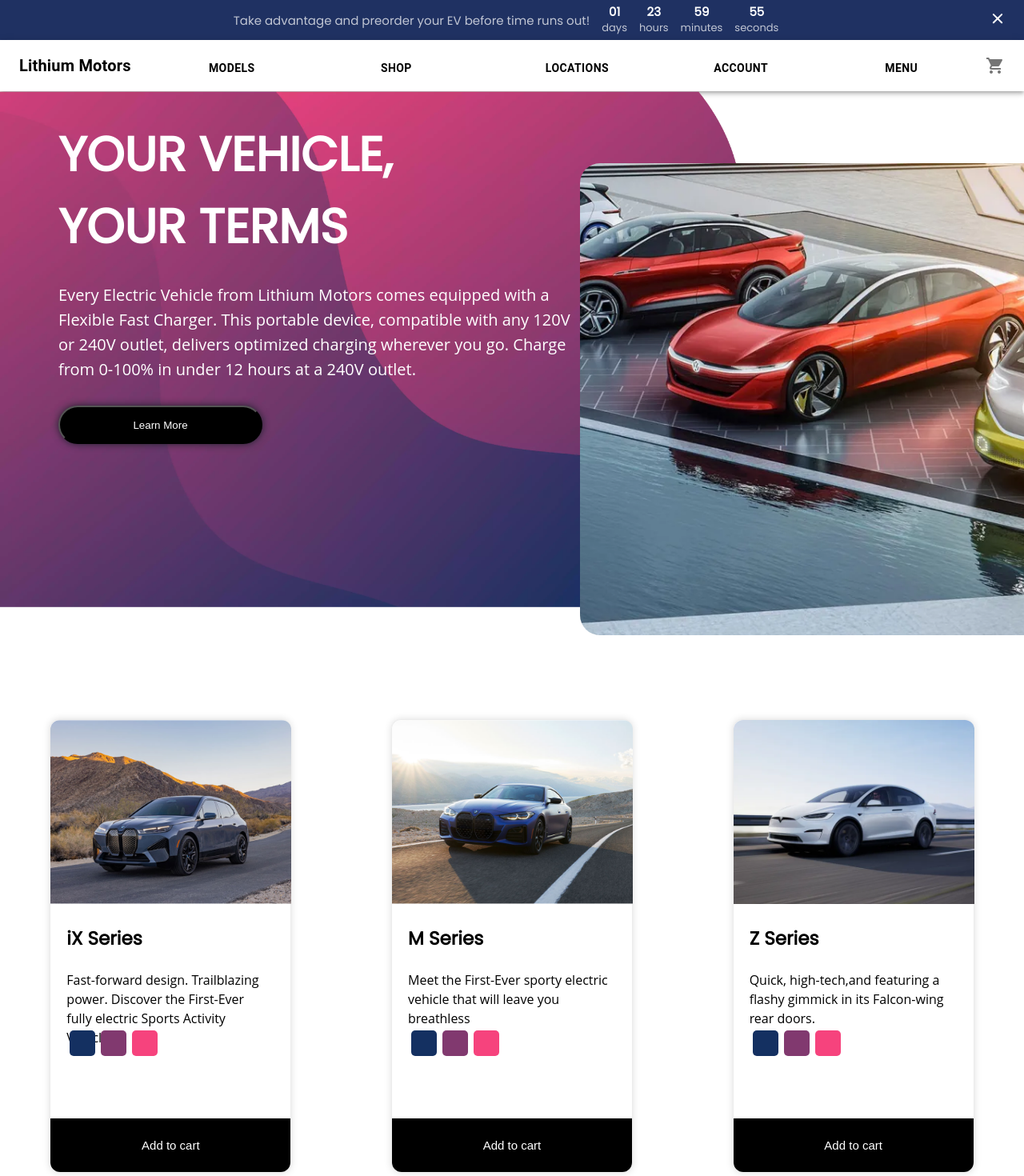
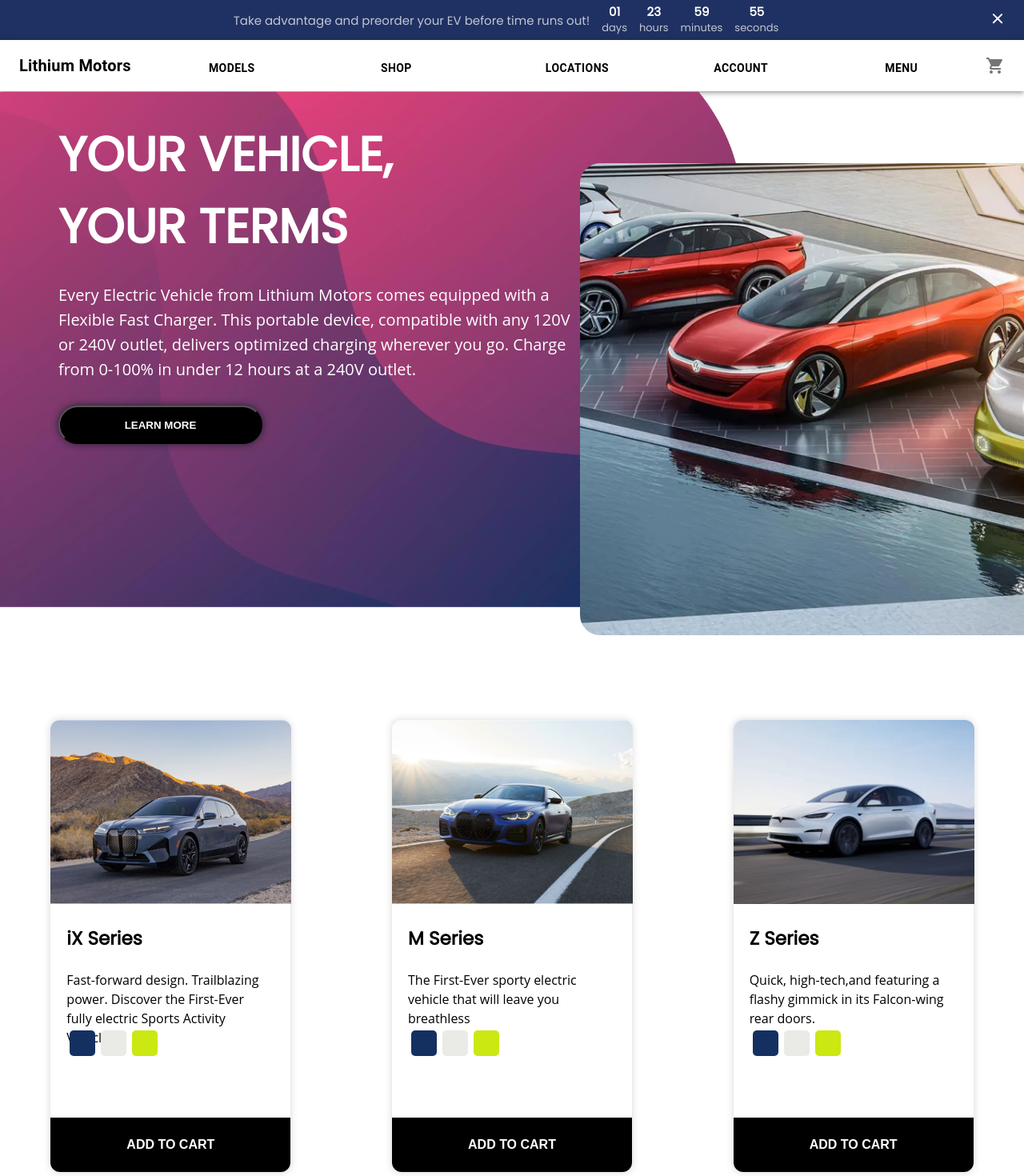
Before and after one commit to chrisbolosan/Lithium-Motors, a React (Create React App) app: page / in a window 1280 px wide. Shown: the top 1470 px of the page at 80% size. Built offline with nearby package versions, Linux system fonts and the light colour scheme.

Commit message:
colors content

```diff
--- a/src/LandingContainer/Colors/Colors.css
+++ b/src/LandingContainer/Colors/Colors.css
@@ -33,11 +33,11 @@ input.blue,
 input.blue:checked {
   background-color: #143061;
 }
-input.purple,
-input.purple:checked {
-  background-color: #81396f;
+input.pearl,
+input.pearl:checked {
+  background-color: #eaeae7;
 }
-input.pink,
-input.pink:checked {
-  background-color: #f6437d;
+input.green,
+input.green:checked {
+  background-color: #cbe812;
 }
--- a/src/LandingContainer/Colors/Colors.js
+++ b/src/LandingContainer/Colors/Colors.js
@@ -4,8 +4,8 @@ function Colors() {
   return (
     <div className="colors">
       <input type="checkbox" className="blue" name="blue" value="#143061" />
-      <input type="checkbox" className="purple" name="purple" value="#81396F" />
-      <input type="checkbox" className="pink" name="purple" value="#81396F" />
+      <input type="checkbox" className="pearl" name="purple" value="#81396F" />
+      <input type="checkbox" className="green" name="purple" value="#81396F" />
     </div>
   );
 }
--- a/src/LandingContainer/Footer/Footer.js
+++ b/src/LandingContainer/Footer/Footer.js
@@ -7,7 +7,7 @@ export default function Footer() {
       <div className="footer-logo"></div>
 
       <div className="footer-navigation-container">
-        <h4 className="footer-navigation-subject">INVENTORY</h4>
+        <h4 className="footer-navigation-subject">Inventory</h4>
         <div className="footer-navigation-links">
           <a className="footer-link1" href="/">
             New Vehicles
--- a/src/LandingContainer/Home/Profile/Profile.css
+++ b/src/LandingContainer/Home/Profile/Profile.css
@@ -23,6 +23,7 @@
   margin-top: 25px;
 }
 .profile-options .highlighted-btn {
+  font-weight: bold;
   height: 48px;
   width: 255px;
   border-radius: 24px;
@@ -103,7 +104,7 @@
 @media only screen and (max-width: 768px) {
   .profile-subject {
     font-size: 25px;
-    line-height: 45px;
-    margin-top: 0;
+    line-height: 28px;
+    margin-top: 5px;
   }
 }
--- a/src/LandingContainer/Home/Profile/Profile.js
+++ b/src/LandingContainer/Home/Profile/Profile.js
@@ -21,7 +21,7 @@ export default function Profile() {
             </span>
           </div>
           <div className="profile-options">
-            <button className="btn highlighted-btn">Learn More</button>
+            <button className="btn highlighted-btn">LEARN MORE</button>
           </div>
         </div>
         <div className="profile-picture"></div>
--- a/src/LandingContainer/Products/Products.css
+++ b/src/LandingContainer/Products/Products.css
@@ -88,6 +88,7 @@
   line-height: 24px;
 }
 .product-details .cart-btn {
+  font-weight: bold;
   position: absolute;
   bottom: 0;
   border: none;
@@ -97,7 +98,7 @@
   background-color: #000000;
   padding: 25px;
   color: #fff;
-  font-size: 15px;
+  font-size: 16px;
   cursor: pointer;
 }
 .product-details .cart-btn:hover {
--- a/src/LandingContainer/Products/Products.js
+++ b/src/LandingContainer/Products/Products.js
@@ -23,7 +23,7 @@ const products = [
     name: "M Series",
     img: car2Img,
     description:
-      "Meet the First-Ever sporty electric vehicle that will leave you breathless",
+      "The First-Ever sporty electric vehicle that will leave you breathless",
   },
   {
     id: 3,
@@ -73,8 +73,8 @@ export default function Product() {
               <Colors />
               <button className="cart-btn" onClick={() => handleClick(product)}>
                 {cart.find((item) => item.id === product.id)
-                  ? "Remove from cart"
-                  : "Add to cart"}
+                  ? "REMOVE FROM CART"
+                  : "ADD TO CART"}
               </button>
             </div>
           ))
```
